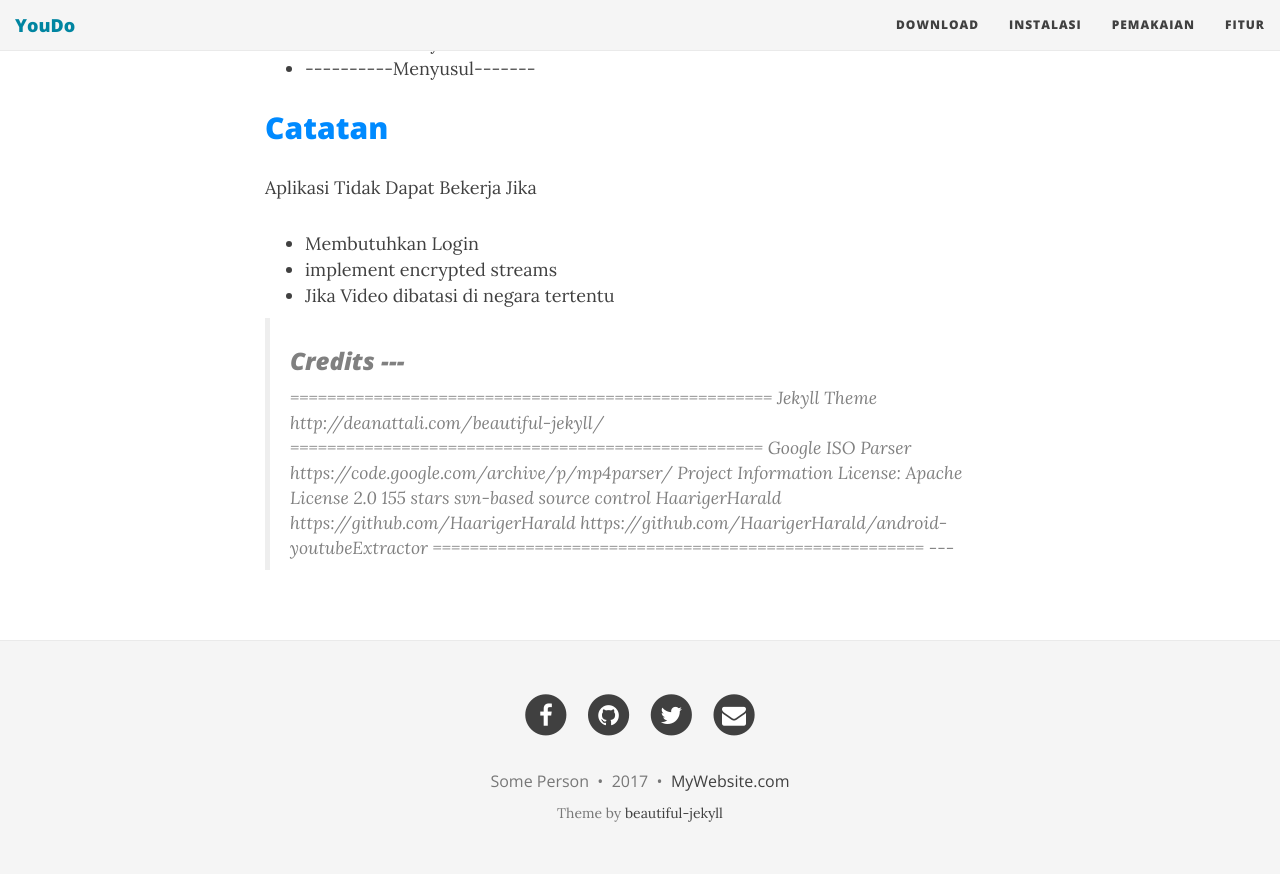
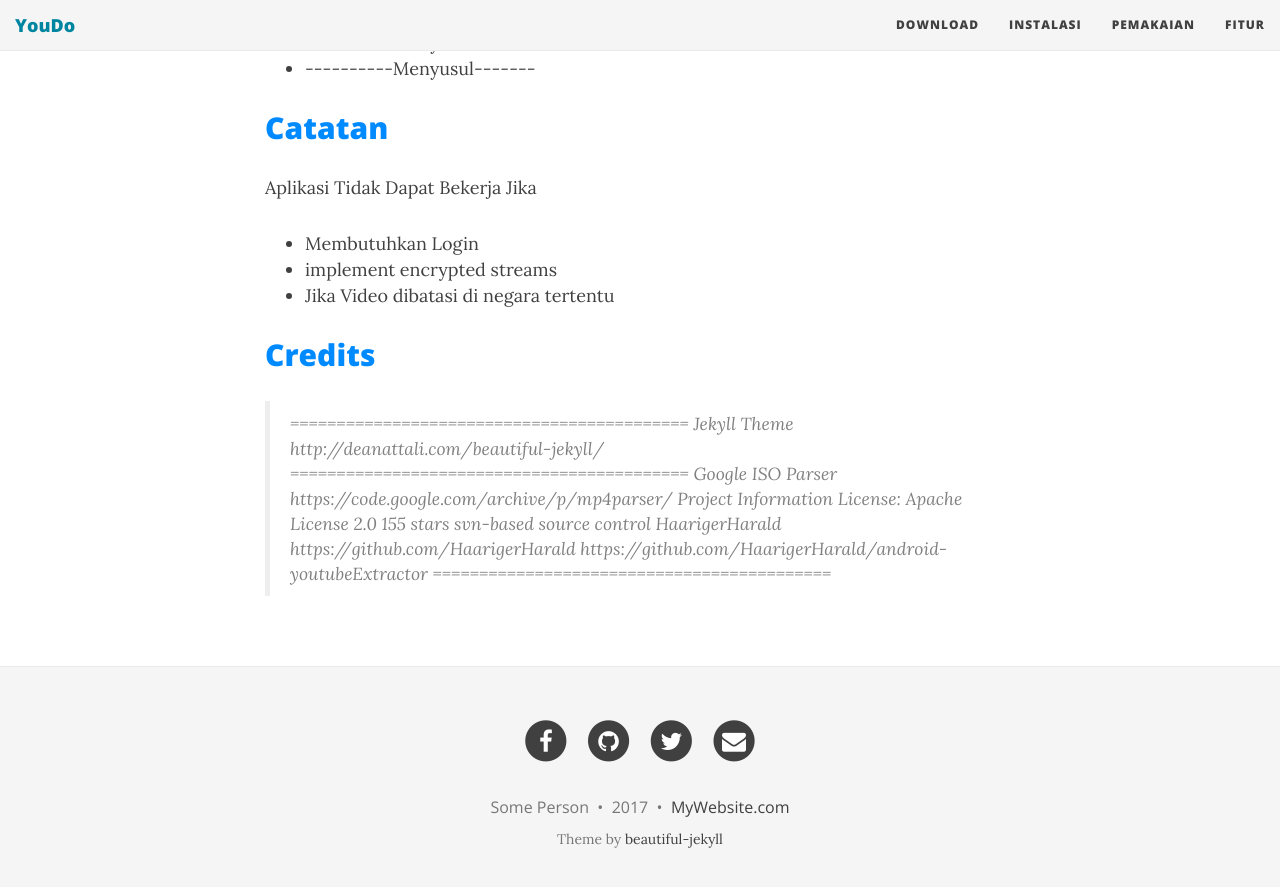
Before and after one commit to youdownloader/youdownloader.github.io, a Jekyll site: the page built from index.html, in a window 1280 px wide and 900 px high, scrolled down 1441 px. Shown: the top 887 px of the window. Built offline with Jekyll 4.4.1, drawn with Linux system fonts in a browser that asks for light colours; nearby versions of some CDN libraries; the list of posts is cut into pages by our own code.

Commit message:
first commit

```diff
--- a/index.html
+++ b/index.html
@@ -105,16 +105,27 @@
       </div>
     </div>
    </article>
+      <article>
+       <a href="#">
+	  <h2 class="post-title">Credits</h2>
+	  <h3 class="post-subtitle">
+	  </h3>
+    </a>
+    <p class="post-meta">
+
+    </p>
+
+    <div class="post-entry-container">
+      <div class="post-entry">
 <blockquote>
-<h3>Credits
----</h3>
-====================================================
+
+===========================================
 
 Jekyll Theme
 
 http://deanattali.com/beautiful-jekyll/
 
-===================================================
+===========================================
 Google ISO Parser
 https://code.google.com/archive/p/mp4parser/
 Project Information
@@ -126,8 +137,11 @@
 https://github.com/HaarigerHarald
 https://github.com/HaarigerHarald/android-youtubeExtractor
 
-=====================================================
+===========================================
+</blockquote>
+      </div>
+    </div>
+   </article>
 
----</blockquote>
 
 </div>
```
